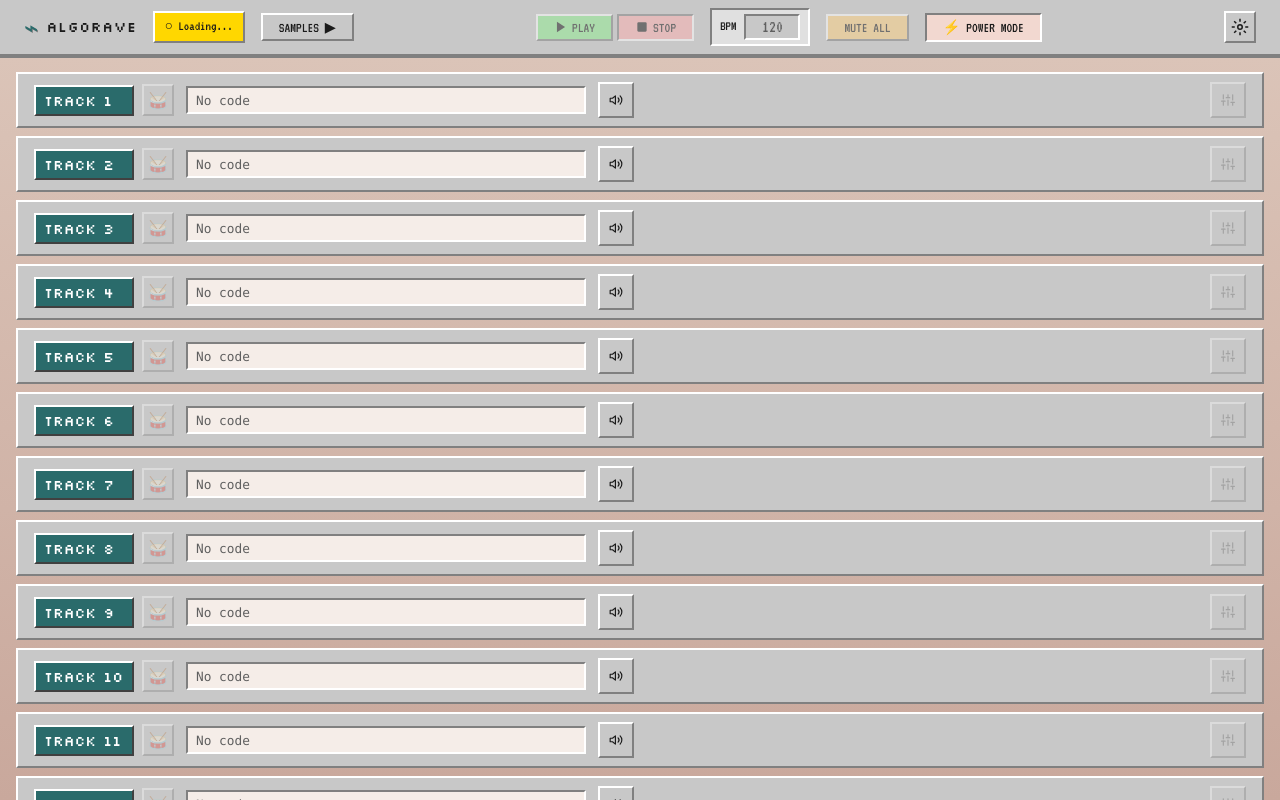
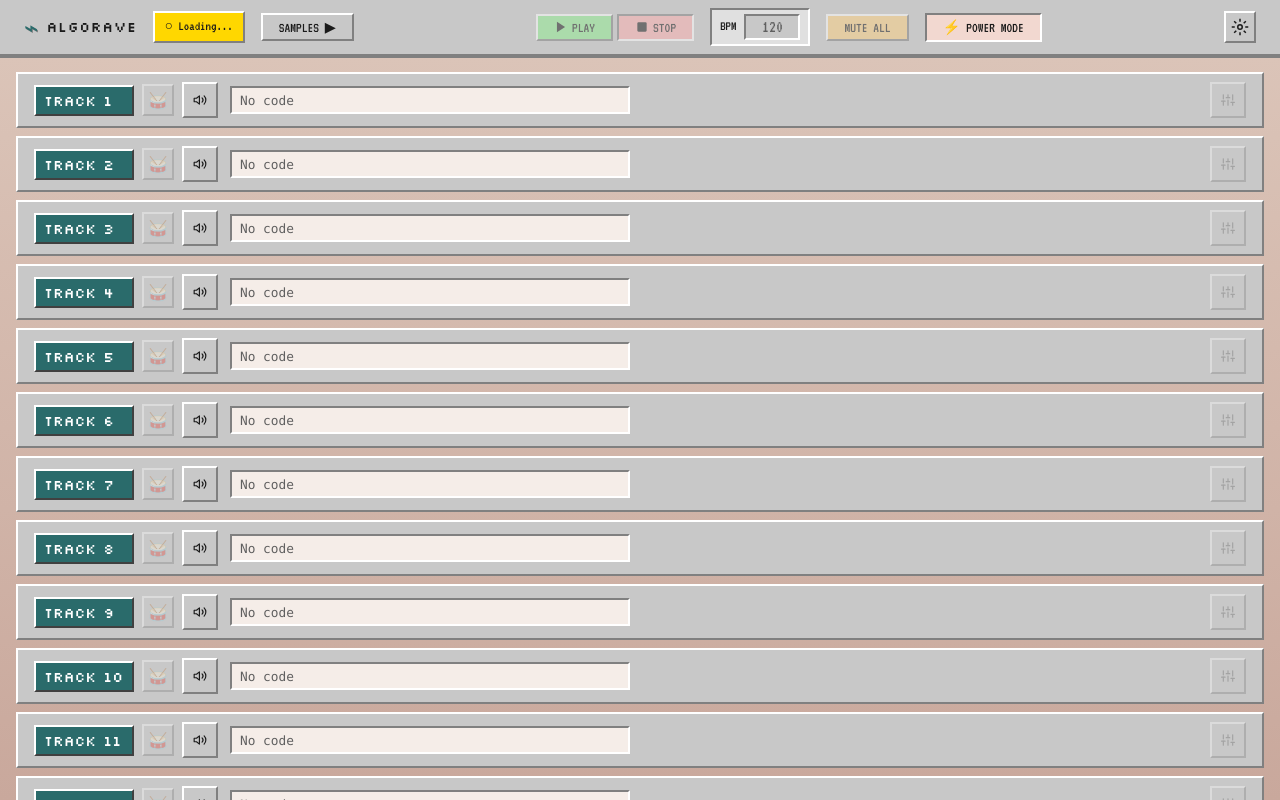
Before and after one commit to fakero0t/algorave, a React (Vite) app: page / in a window 1280 px wide. Both pictures are taken after a click on the button "⚡ POWER MODE". Built offline with nearby package versions, Linux system fonts and the light colour scheme.

Commit message:
bug fixes

```diff
--- a/src/App.jsx
+++ b/src/App.jsx
@@ -4,6 +4,7 @@ import SampleBrowser from './components/SampleBrowser'
 import Settings from './components/Settings'
 import { ToastProvider } from './components/Toast'
 import { generatePattern } from './utils/codeGenerator'
+import { parsePattern, extractFxChain } from './utils/codeParser'
 
 // Default settings
 const DEFAULT_SETTINGS = {
@@ -84,6 +85,7 @@ function AppContent() {
     multiChannelOrbits: DEFAULT_SETTINGS.multiChannelOrbits
   })
   const [powerUseMode, setPowerUseMode] = useState(false)
+  const [manualPatterns, setManualPatterns] = useState({})
 
   // Handle track name update
   const handleTrackNameUpdate = useCallback((slot, name) => {
@@ -150,17 +152,29 @@ function AppContent() {
       Object.keys(next).forEach(slot => {
         if (!trackGrids[slot]) {
           delete next[slot]
+          // Also clear manual pattern if it exists
+          setManualPatterns(prev => {
+            const next = { ...prev }
+            delete next[slot]
+            return next
+          })
         }
       })
 
-      // Update patterns from grids
+      // Update patterns from grids (unless there's a manual override)
       Object.keys(generatedPatterns).forEach(slot => {
-        next[slot] = generatedPatterns[slot]
+        // Only use generated pattern if there's no manual override
+        if (!manualPatterns[slot]) {
+          next[slot] = generatedPatterns[slot]
+        } else {
+          // Keep manual pattern
+          next[slot] = manualPatterns[slot]
+        }
       })
 
-      // Remove patterns for slots with grids but no notes
+      // Remove patterns for slots with grids but no notes (unless manual)
       Object.keys(trackGrids).forEach(slot => {
-        if (!generatedPatterns[slot]) {
+        if (!generatedPatterns[slot] && !manualPatterns[slot]) {
           delete next[slot]
         }
       })
@@ -170,7 +184,7 @@ function AppContent() {
 
       return next
     })
-  }, [generatedPatterns, trackGrids])
+  }, [generatedPatterns, trackGrids, manualPatterns])
 
   // Initialize Strudel on mount
   useEffect(() => {
@@ -327,6 +341,63 @@ function AppContent() {
     })
   }, [applyTempo])
 
+  // Handle code update from power mode - parse and update trackGrids
+  const handleCodeUpdate = useCallback((slot, code) => {
+    if (!code || !code.trim()) {
+      // Clear the track
+      handleTrackGridUpdate(slot, null)
+      // Clear manual pattern
+      setManualPatterns(prev => {
+        const next = { ...prev }
+        delete next[slot]
+        return next
+      })
+      return
+    }
+
+    // Parse the code to extract track grid state
+    const parsed = parsePattern(code)
+    if (parsed) {
+      // Clear manual pattern since we're syncing with grid
+      setManualPatterns(prev => {
+        const next = { ...prev }
+        delete next[slot]
+        return next
+      })
+
+      // Update track grid with parsed data
+      handleTrackGridUpdate(slot, {
+        ...trackGrids[slot],
+        ...parsed
+      })
+
+      // Note: FX parsing from code chain would be complex, so we preserve existing FX
+      // User can still edit FX via the FX panel
+    } else {
+      // If parsing fails, store as manual override
+      // This allows users to write custom code that doesn't map to grid
+      setManualPatterns(prev => ({
+        ...prev,
+        [slot]: code
+      }))
+
+      // Update patterns immediately for playback
+      setPatterns(prev => {
+        const next = { ...prev, [slot]: code }
+        localStorage.setItem(STORAGE_KEYS.patterns, JSON.stringify(next))
+
+        if (isPlaying) {
+          const updatedMuted = new Set(mutedChannels)
+          updatedMuted.delete(slot)
+          setTimeout(() => playAllPatterns(next, updatedMuted), 0)
+        }
+
+        return next
+      })
+    }
+  }, [trackGrids, handleTrackGridUpdate, mutedChannels, isPlaying])
+
+  // Legacy handler for CommandModal - still updates patterns directly
   const handlePatternUpdate = useCallback((slot, code) => {
     // Clear mute state for this slot when updating
     setMutedChannels(prev => {
@@ -516,6 +587,8 @@ function AppContent() {
       <EventStream
         patterns={patterns}
         onPatternUpdate={handlePatternUpdate}
+        onCodeUpdate={handleCodeUpdate}
+        generatedPatterns={generatedPatterns}
         mutedChannels={mutedChannels}
         onToggleMute={handleToggleMute}
         trackNames={trackNames}
@@ -526,6 +599,7 @@ function AppContent() {
         onTrackFxUpdate={handleTrackFxUpdate}
         isInitialized={isInitialized}
         powerUseMode={powerUseMode}
+        manualPatterns={manualPatterns}
       />
 
       <SampleBrowser
--- a/src/components/EventStream.jsx
+++ b/src/components/EventStream.jsx
@@ -92,6 +92,8 @@ function TrackLabel({ slot, channelNum, instrument, onInstrumentClick, color, la
 function EventStream({
   patterns,
   onPatternUpdate,
+  onCodeUpdate,
+  generatedPatterns,
   mutedChannels,
   onToggleMute,
   trackNames,
@@ -101,7 +103,8 @@ function EventStream({
   trackFx,
   onTrackFxUpdate,
   isInitialized,
-  powerUseMode
+  powerUseMode,
+  manualPatterns
 }) {
   const containerRef = useRef(null)
   // Track multiple open FX panels: { "d1": { x, y }, "d3": { x, y }, ... }
@@ -326,27 +329,6 @@ function EventStream({
               {trackGrid.mode === 'melodic' ? '🎹' : '🥁'}
             </button>
 
-            {/* Power Use Mode - Code Editor */}
-            {powerUseMode && (
-              <div className="power-mode-code-input-wrapper">
-                <input
-                  type="text"
-                  className="power-mode-code-input"
-                  value={pattern || ''}
-                  onChange={(e) => {
-                    const newCode = e.target.value
-                    if (newCode.trim()) {
-                      onPatternUpdate(slot, newCode)
-                    } else {
-                      onPatternUpdate(slot, null)
-                    }
-                  }}
-                  placeholder="No code"
-                  title="Edit track code"
-                />
-              </div>
-            )}
-
             <button
               className={`channel-mute-btn ${isMuted ? 'muted' : ''} ${!isActive ? 'disabled' : ''}`}
               onClick={(e) => {
@@ -359,6 +341,32 @@ function EventStream({
             >
               <MuteIcon muted={isMuted} />
             </button>
+
+            {/* Power Use Mode - Code Editor */}
+            {powerUseMode && (
+              <div className="power-mode-code-input-wrapper">
+                <input
+                  type="text"
+                  className="power-mode-code-input"
+                  value={manualPatterns?.[slot] || generatedPatterns?.[slot] || pattern || ''}
+                  onChange={(e) => {
+                    const newCode = e.target.value
+                    if (onCodeUpdate) {
+                      onCodeUpdate(slot, newCode)
+                    } else {
+                      // Fallback to direct pattern update
+                      if (newCode.trim()) {
+                        onPatternUpdate(slot, newCode)
+                      } else {
+                        onPatternUpdate(slot, null)
+                      }
+                    }
+                  }}
+                  placeholder="No code"
+                  title="Edit track code - changes sync with piano roll"
+                />
+              </div>
+            )}
 
             {/* FX Button - enabled when track has content */}
             <button
--- /dev/null
+++ b/src/utils/codeParser.js
@@ -0,0 +1,134 @@
+/**
+ * Code Parser Utility
+ * Converts Strudel pattern code back into track grid state
+ */
+
+/**
+ * Parse a Strudel pattern string into track grid data
+ * @param {string} code - Strudel pattern code like 'note("c3 ~ ~ ~ e3").s("piano")' or 's("bd ~ ~ ~ hh")'
+ * @returns {Object|null} - { instrument, mode, melodicNotes?, percussiveNotes? } or null if invalid
+ */
+export function parsePattern(code) {
+  if (!code || typeof code !== 'string') return null
+
+  const trimmed = code.trim()
+  if (!trimmed) return null
+
+  // Extract FX chain (everything after the pattern)
+  // For now, we'll ignore FX in parsing and just extract the core pattern
+  // FX will be preserved separately in trackFx state
+
+  // Pattern 1: Melodic - note("pattern").s("instrument")
+  const melodicMatch = trimmed.match(/^note\s*\(\s*"([^"]+)"\s*\)\s*\.s\s*\(\s*"([^"]+)"\s*\)/)
+  if (melodicMatch) {
+    const pattern = melodicMatch[1]
+    const instrument = melodicMatch[2]
+    const notes = parsePatternString(pattern, 'melodic')
+    if (notes && notes.length > 0) {
+      return {
+        instrument,
+        mode: 'melodic',
+        melodicNotes: notes,
+        percussiveNotes: []
+      }
+    }
+  }
+
+  // Pattern 2: Percussive - s("pattern") or s("bd ~ ~ ~ hh")
+  const percussiveMatch = trimmed.match(/^s\s*\(\s*"([^"]+)"\s*\)/)
+  if (percussiveMatch) {
+    const pattern = percussiveMatch[1]
+    // Try to extract instrument from pattern (first non-rest token)
+    const tokens = pattern.split(/\s+/).filter(t => t && t !== '~')
+    if (tokens.length > 0) {
+      // For percussive, the instrument is typically the first unique sample name
+      // We'll use the first token as the instrument
+      const instrument = tokens[0].replace(/[\[\]]/g, '') // Remove brackets if present
+      const notes = parsePatternString(pattern, 'percussive', instrument)
+      if (notes && notes.length > 0) {
+        return {
+          instrument,
+          mode: 'percussive',
+          melodicNotes: [],
+          percussiveNotes: notes
+        }
+      }
+    }
+  }
+
+  // Pattern 3: Simple pattern without wrapper - try to infer
+  // If it looks like a pattern string, try to parse it
+  if (trimmed.includes('~') || /^[a-z0-9\[\],\s]+$/i.test(trimmed)) {
+    // Could be a raw pattern, but we need instrument and mode
+    // For now, return null - user needs to provide full pattern
+    return null
+  }
+
+  return null
+}
+
+/**
+ * Parse a pattern string (the part inside quotes) into note array
+ * @param {string} patternStr - Pattern string like "c3 ~ ~ ~ e3 ~ ~ ~ g3"
+ * @param {string} mode - 'melodic' or 'percussive'
+ * @param {string} instrument - Instrument name (for percussive mode)
+ * @returns {Array} - Array of { step, note } objects
+ */
+function parsePatternString(patternStr, mode, instrument = null) {
+  if (!patternStr) return []
+
+  const tokens = patternStr.split(/\s+/).filter(t => t)
+  const notes = []
+
+  tokens.forEach((token, index) => {
+    if (token === '~') return // Skip rests
+
+    // Handle chords: [c3,e3] or [bd,hh]
+    if (token.startsWith('[') && token.endsWith(']')) {
+      const chordContent = token.slice(1, -1)
+      const chordNotes = chordContent.split(',').map(n => n.trim()).filter(n => n)
+      chordNotes.forEach(note => {
+        if (mode === 'melodic') {
+          notes.push({ step: index, note })
+        } else {
+          // For percussive, each sample in chord is a separate note
+          notes.push({ step: index, note: note || instrument })
+        }
+      })
+    } else {
+      // Single note
+      if (mode === 'melodic') {
+        notes.push({ step: index, note: token })
+      } else {
+        // For percussive, use the token as the note (sample name)
+        notes.push({ step: index, note: token || instrument })
+      }
+    }
+  })
+
+  return notes
+}
+
+/**
+ * Extract FX chain from code (everything after the base pattern)
+ * This is used to preserve FX when parsing
+ * @param {string} code - Full Strudel code
+ * @returns {string} - FX chain string like ".gain(0.8).lpf(2000)"
+ */
+export function extractFxChain(code) {
+  if (!code || typeof code !== 'string') return ''
+
+  // Find where the base pattern ends
+  // For melodic: note("...").s("...")
+  // For percussive: s("...")
+  const melodicEnd = code.match(/^note\s*\([^)]+\)\s*\.s\s*\([^)]+\)/)
+  const percussiveEnd = code.match(/^s\s*\([^)]+\)/)
+
+  if (melodicEnd) {
+    return code.slice(melodicEnd[0].length).trim()
+  } else if (percussiveEnd) {
+    return code.slice(percussiveEnd[0].length).trim()
+  }
+
+  return ''
+}
```
Also changed, not shown: 5 other files (tests, documents, lock files or other folders).
